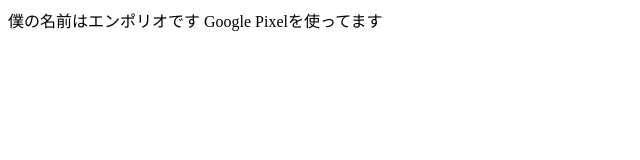
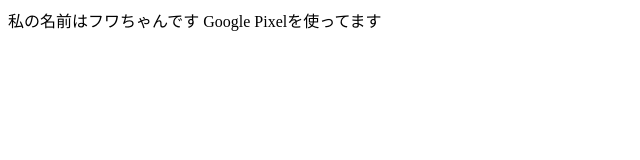
Before and after one commit to kaito-tera/221205105-git-test0421, a plain HTML site: page index.html in a window 1280 px wide. Shown: the full height of the page, 0-640 px from the left. Drawn offline with Linux system fonts and the light colour scheme.

Commit message:
body部分を編集しました．

```diff
--- a/index.html
+++ b/index.html
@@ -5,7 +5,7 @@
     <title>タイトル</title>
   </head>
   <body>
-    僕の名前はエンポリオです
+    私の名前はフワちゃんです
     Google Pixelを使ってます
   </body>
 </html>
```
